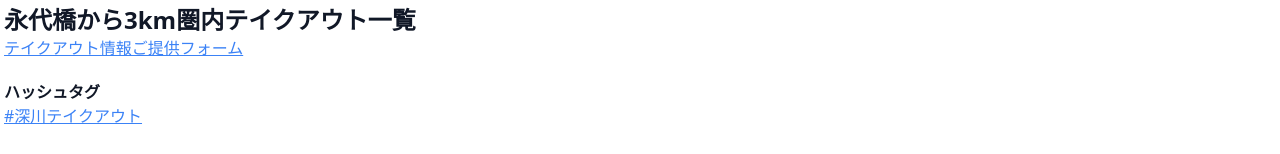
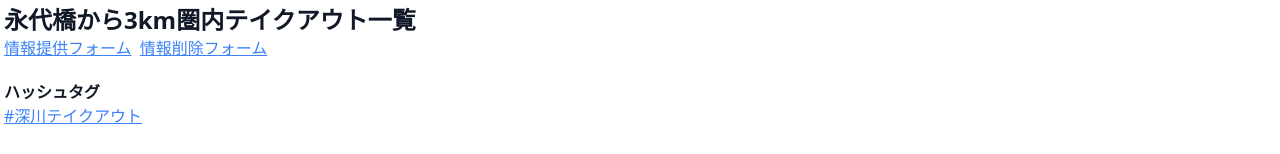
Before and after one commit to harapeko/iechika_takeout, a plain HTML site: page dest/index.html in a window 1280 px wide. Shown: the top 154 px of the page. Drawn offline with nearby package versions, Linux system fonts and the light colour scheme.

Commit message:
add readme & 削除フォーム

```diff
--- a/dest/index.html
+++ b/dest/index.html
@@ -16,9 +16,10 @@
 <body class="text-gray-900 leading-normal p-1">
   <section>
     <h1 class="text-2xl font-bold">永代橋から3km圏内テイクアウト一覧</h1>
-    <p class="mb-5">
-      <a href="https://docs.google.com/forms/d/1AaF7iiV5Ts0jvSuL-i9pZ9fLdPtwoaiMEEF3sMpHcsI/prefill" target="_blank" class="underline text-blue-500 mb-5">テイクアウト情報ご提供フォーム</a>
-    </p>
+    <div class="mb-5">
+      <a href="https://docs.google.com/forms/d/1AaF7iiV5Ts0jvSuL-i9pZ9fLdPtwoaiMEEF3sMpHcsI/prefill" target="_blank" class="underline text-blue-500 mr-1">情報提供フォーム</a>
+      <a href="https://docs.google.com/forms/d/1v3E8ahX8DE0Di_15A0nHZAv4PXaXGRkJaMzDDyMbTPg/prefill" target="_blank" class="underline text-blue-500">情報削除フォーム</a>
+    </div>
     <section class="mb-5">
       <h2 class="text-1xl font-bold">ハッシュタグ</h2>
       <ul class="flex flex-wrap">
```
Also changed, not shown: 1 other file.
